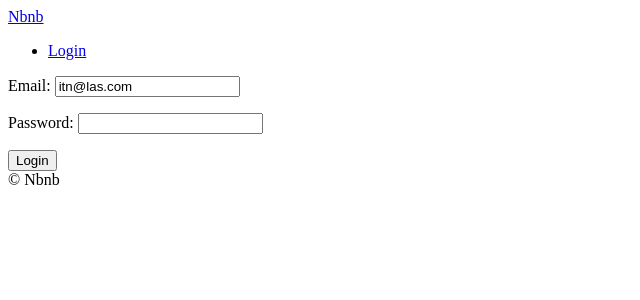
After one commit to Gangyong92/airbnb-clone, a Django app: page /users/login in a window 1280 px wide. The commit adds this page. Shown: the top 300 px of the page, without its empty margins (0-640 px from the left). Run offline with Django 3.2, Linux system fonts and the light colour scheme.

Commit message:
#7 AIRBNB-CLONE ~#14.3
user: forms.py clean method 반복이 많아서 고치기 직전 버전.

```diff
--- a/config/urls.py
+++ b/config/urls.py
@@ -21,6 +21,7 @@ from django.conf.urls.static import static
 urlpatterns = [
     path("", include("core.urls", namespace="core")),
     path("rooms/", include("rooms.urls", namespace="rooms")),
+    path("users/", include("users.urls", namespace="users")),
     path("admin/", admin.site.urls),
 ]
 
--- a/templates/partials/nav.html
+++ b/templates/partials/nav.html
@@ -1,4 +1,4 @@
 <a href="{% url "core:home" %}">Nbnb</a>
 <ul>
-  <li><a href="#">Login</a></li>
+  <li><a href="{% url "users:login" %}">Login</a></li>
 </ul>
--- /dev/null
+++ b/templates/users/login.html
@@ -0,0 +1,20 @@
+{% extends 'base.html' %}
+
+{% block page_title %}
+
+Log In
+
+{% endblock page_title %}
+
+
+{% block search-bar %}
+{% endblock search-bar %}
+
+
+{% block content %}
+    <form  method="POST" action={% url "users:login" %}>
+        {% csrf_token %}
+        {{form.as_p}}
+        <button>Login</button>
+    </form>
+{% endblock content %}
--- /dev/null
+++ b/users/forms.py
@@ -0,0 +1,33 @@
+from django import forms
+from . import models
+
+
+class LoginForm(forms.Form):
+
+    email = forms.EmailField()
+    # widget=forms.PasswordInput 문자로 출력되지 않도록 옵션 추가
+    password = forms.CharField(widget=forms.PasswordInput)
+
+    def clean_email(self):
+        # 유저가 보낸 데이터에서 email을 찾음
+        email = self.cleaned_data.get("email")
+        try:
+            # 그리고 username에서 email과 같은게 있는지 찾음
+            models.User.objects.get(username=email)
+            return email
+        except models.User.DoesNotExist:
+            # 없으면 애러
+            raise forms.ValidationError("User does not exist")
+
+    def clean_password(self):
+        email = self.cleaned_data.get("email")
+        password = self.cleaned_data.get("password")
+        try:
+            # 그리고 username에서 email과 같은게 있는지 찾음
+            user = models.User.objects.get(username=email)
+            if user.check_password(password):
+                return password
+            else:
+                raise forms.ValidationError("Password is wrong")
+        except models.User.DoesNotExist:
+            pass
--- a/users/urls.py
+++ b/users/urls.py
@@ -0,0 +1,8 @@
+from django.urls import path
+from . import views
+
+app_name = "users"
+
+urlpatterns = [
+    path("login", views.LoginView.as_view(), name="login"),
+]
--- a/users/views.py
+++ b/users/views.py
@@ -1,3 +1,16 @@
+from django.views import View
 from django.shortcuts import render
+from . import forms
 
-# Create your views here.
+
+class LoginView(View):
+    def get(self, request):
+        form = forms.LoginForm(initial={"email": "itn@las.com"})
+        return render(request, "users/login.html", {"form": form})
+
+    def post(self, request):
+        form = forms.LoginForm(request.POST)
+        # clean method에서 except가 떴으면 유효데이터가 아니라서 False가 뜰거임
+        if form.is_valid():
+            print(form.cleaned_data)
+        return render(request, "users/login.html", {"form": form})
```
Also changed, not shown: templates/base.html (indentation only), 1 other file.
